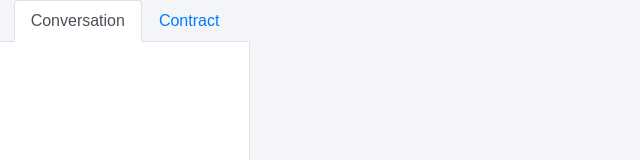
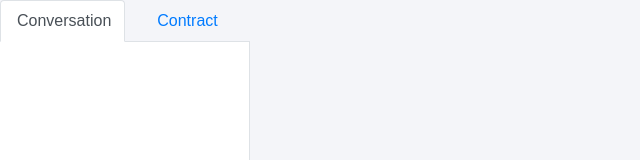
Before and after one commit to madcamp2020-proj3/Gongu, a React (Create React App) app: page /chatroom in a window 1280 px wide. Shown: the top 160 px of the page, without its empty margins (0-640 px from the left). Built offline with nearby package versions, Linux system fonts and the light colour scheme; a web font is replaced by a local one.

Commit message:
사이드바 디자인 수정

```diff
--- a/src/components/Sidebar.js
+++ b/src/components/Sidebar.js
@@ -22,11 +22,11 @@ export default function Sidebar({ id }) {
     return (
         <div style={{ width: '250px' }} className="d-flex flex-column">
             <Tab.Container activeKey={activeKey} onSelect={setActiveKey}>
-                <Nav variant="tabs" className="justify-content-center">
-                    <Nav.Item>
+                <Nav variant="tabs" className='text-center'>
+                    <Nav.Item className='w-1/2'>
                         <Nav.Link eventKey={CONVERSATION_KEY}>Conversation</Nav.Link>
                     </Nav.Item>
-                    <Nav.Item>
+                    <Nav.Item className='w-1/2'>
                         <Nav.Link eventKey={CONTRACT_KEY}>Contract</Nav.Link>
                     </Nav.Item>
                 </Nav>
```
